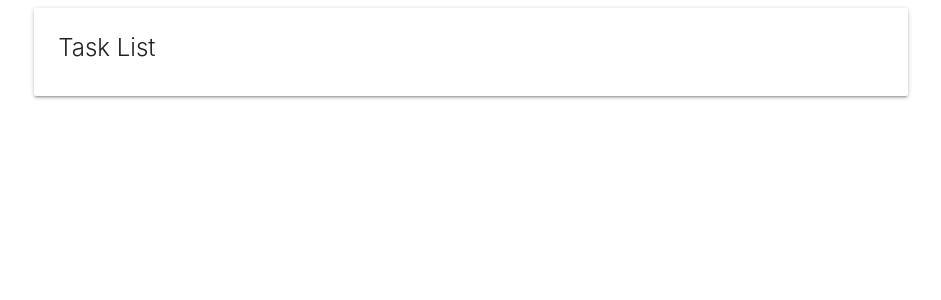
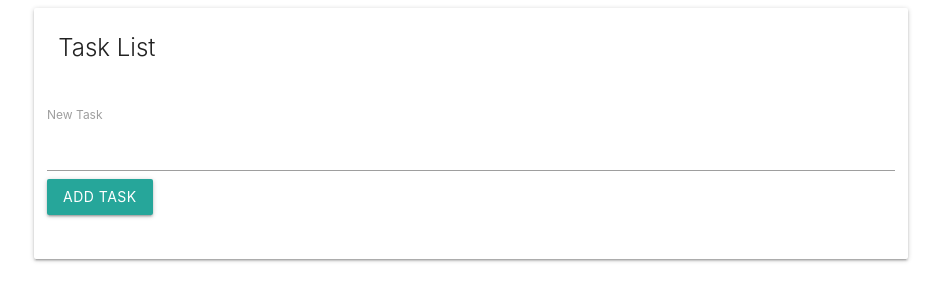
Before and after one commit to joscor90/task_list, a plain HTML site: page index.html in a window 1280 px wide. Shown: the whole page, without its empty margins (169-1110 px from the left). Drawn offline with nearby package versions, Linux system fonts and the light colour scheme.

Commit message:
Added form

```diff
--- a/index.html
+++ b/index.html
@@ -18,6 +18,14 @@
                         <span class="card-title">
                             Task List
                         </span>
+                        <div class="row">
+                            <form action="#" id="task-form">
+                                <div class="input-field col s12"></div>
+                                <label for="task">New Task</label>
+                                <input type="text" name= "task" id="task">
+                                <button type="submit" class="btn" value="Add Task">Add Task</button>
+                            </form>
+                        </div>
                     </div>
                 </div>
             </div>
```
